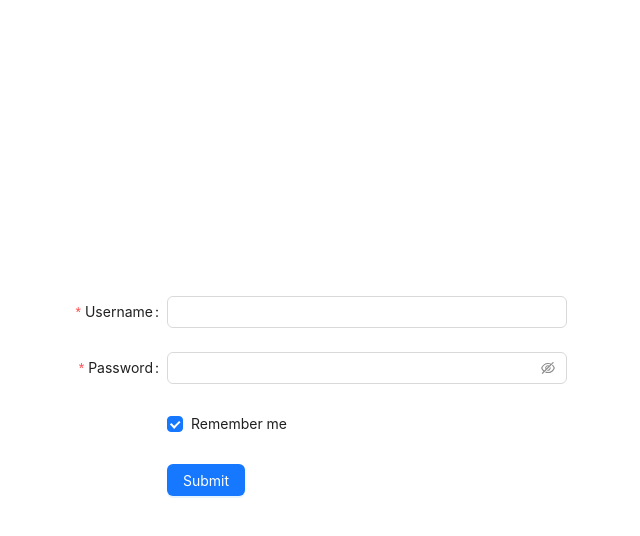
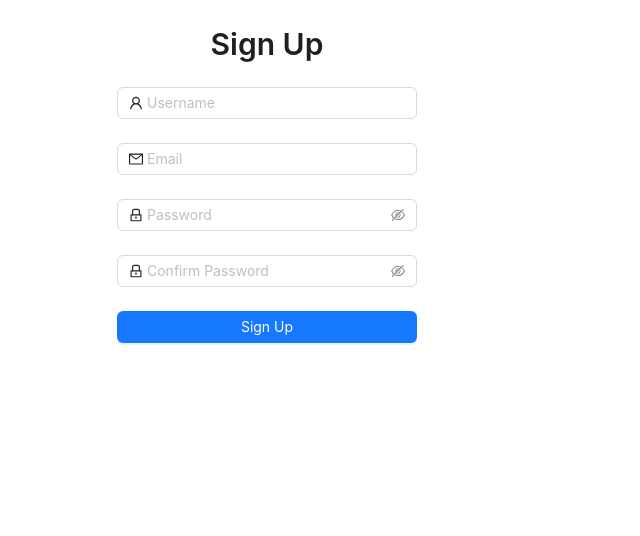
Before and after one commit to bogdannrusu/fito, a React (Vite) app in the folder src/renderer/: page / in a window 1280 px wide. Shown: the top 536 px of the page, without its empty margins (373-1013 px from the left). Built offline with nearby package versions, Linux system fonts and the light colour scheme.

Commit message:
adding signUp component

```diff
--- a/src/renderer/src/App.jsx
+++ b/src/renderer/src/App.jsx
@@ -4,6 +4,7 @@ import Navbar from './components/Navbar';
 import Login from './components/Login';
 import Logout from './components/Logout';
 import Dashboard from './components/Dashboard';
+import SignUp from './components/SignUp';
 
 const App = () => {
   const isAuthenticated = !!localStorage.getItem('token');
@@ -14,9 +15,10 @@ const App = () => {
         <div className="flex flex-1 overflow-hidden">
           {/* {isAuthenticated && <Navbar />} Conditionally render Navbar */}
           <Routes>
-            <Route path="/" element={<Login />} />
+            <Route path="/signup" element={<Login />} />
             <Route path="/navbar" element={isAuthenticated ? <Navbar /> : <Navigate to="/" />} />
             <Route path="/logout" element={<Logout />} />
+            <Route path="/" element={<SignUp />} />
             <Route path="/dashboard" element={isAuthenticated ? <Dashboard /> : <Navigate to="/" />} />
           </Routes>
         </div>
--- a/src/renderer/src/components/Login.jsx
+++ b/src/renderer/src/components/Login.jsx
@@ -2,6 +2,7 @@
 import { Button, Checkbox, Form, Input, message } from 'antd';
 import axios from 'axios';
 import { useNavigate } from 'react-router-dom';
+//import SignUp from './SignUp';
 
 const Login = () => {
   const navigate = useNavigate();
@@ -16,11 +17,12 @@ const Login = () => {
       if (response.data.token) {
         localStorage.setItem('token', response.data.token);
         message.success('Login successful!');
-        navigate('/dashboard'); // Redirect to the protected route
+        navigate('/navbar');
       }
+
     } catch (error) {
       message.error('Login failed. Please check your credentials and try again.');
-      console.error('Failed:', error);
+      console.error('Failed:', error.response.data);
     }
   };
 
--- /dev/null
+++ b/src/renderer/src/components/SignUp.jsx
@@ -0,0 +1,98 @@
+/* eslint-disable prettier/prettier */
+//import React from 'react'
+import { Form, Input, Button, Typography } from 'antd'
+import { UserOutlined, LockOutlined, MailOutlined } from '@ant-design/icons'
+
+const { Title } = Typography
+
+const SignUp = () => {
+  const [form] = Form.useForm()
+
+  const onFinish = (values) => {
+    console.log('Received values of form: ', values)
+    // Here you would typically handle the sign-up process
+  }
+
+  return (
+    <div style={{ maxWidth: 300, margin: '0 auto' }}>
+      <Title level={2} style={{ textAlign: 'center', marginBottom: 24 }}>Sign Up</Title>
+      <Form
+        form={form}
+        name="signup"
+        onFinish={onFinish}
+        scrollToFirstError
+      >
+        <Form.Item
+          name="username"
+          rules={[
+            {
+              required: true,
+              message: 'Please input your username!',
+            },
+          ]}
+        >
+          <Input prefix={<UserOutlined />} placeholder="Username" />
+        </Form.Item>
+
+        <Form.Item
+          name="email"
+          rules={[
+            {
+              type: 'email',
+              message: 'The input is not valid E-mail!',
+            },
+            {
+              required: true,
+              message: 'Please input your E-mail!',
+            },
+          ]}
+        >
+          <Input prefix={<MailOutlined />} placeholder="Email" />
+        </Form.Item>
+
+        <Form.Item
+          name="password"
+          rules={[
+            {
+              required: true,
+              message: 'Please input your password!',
+            },
+          ]}
+          hasFeedback
+        >
+          <Input.Password prefix={<LockOutlined />} placeholder="Password" />
+        </Form.Item>
+
+        <Form.Item
+          name="confirm"
+          dependencies={['password']}
+          hasFeedback
+          rules={[
+            {
+              required: true,
+              message: 'Please confirm your password!',
+            },
+            ({ getFieldValue }) => ({
+              validator(_, value) {
+                if (!value || getFieldValue('password') === value) {
+                  return Promise.resolve()
+                }
+                return Promise.reject(new Error('The two passwords that you entered do not match!'))
+              },
+            }),
+          ]}
+        >
+          <Input.Password prefix={<LockOutlined />} placeholder="Confirm Password" />
+        </Form.Item>
+
+        <Form.Item>
+          <Button type="primary" htmlType="submit" style={{ width: '100%' }}>
+            Sign Up
+          </Button>
+        </Form.Item>
+      </Form>
+    </div>
+  )
+}
+
+export default SignUp
```
Also changed, not shown: 1 other file (tests, documents, lock files or other folders).
